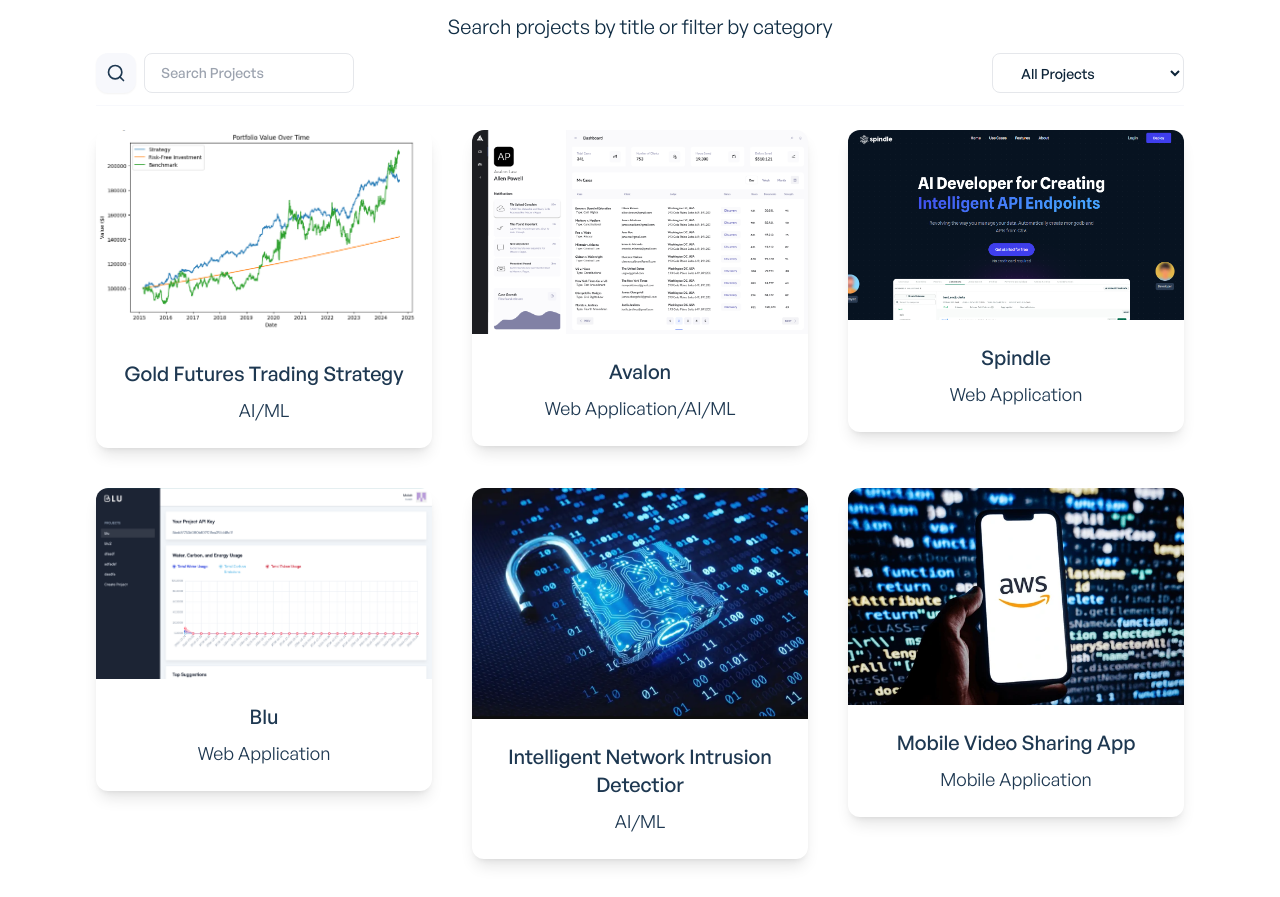
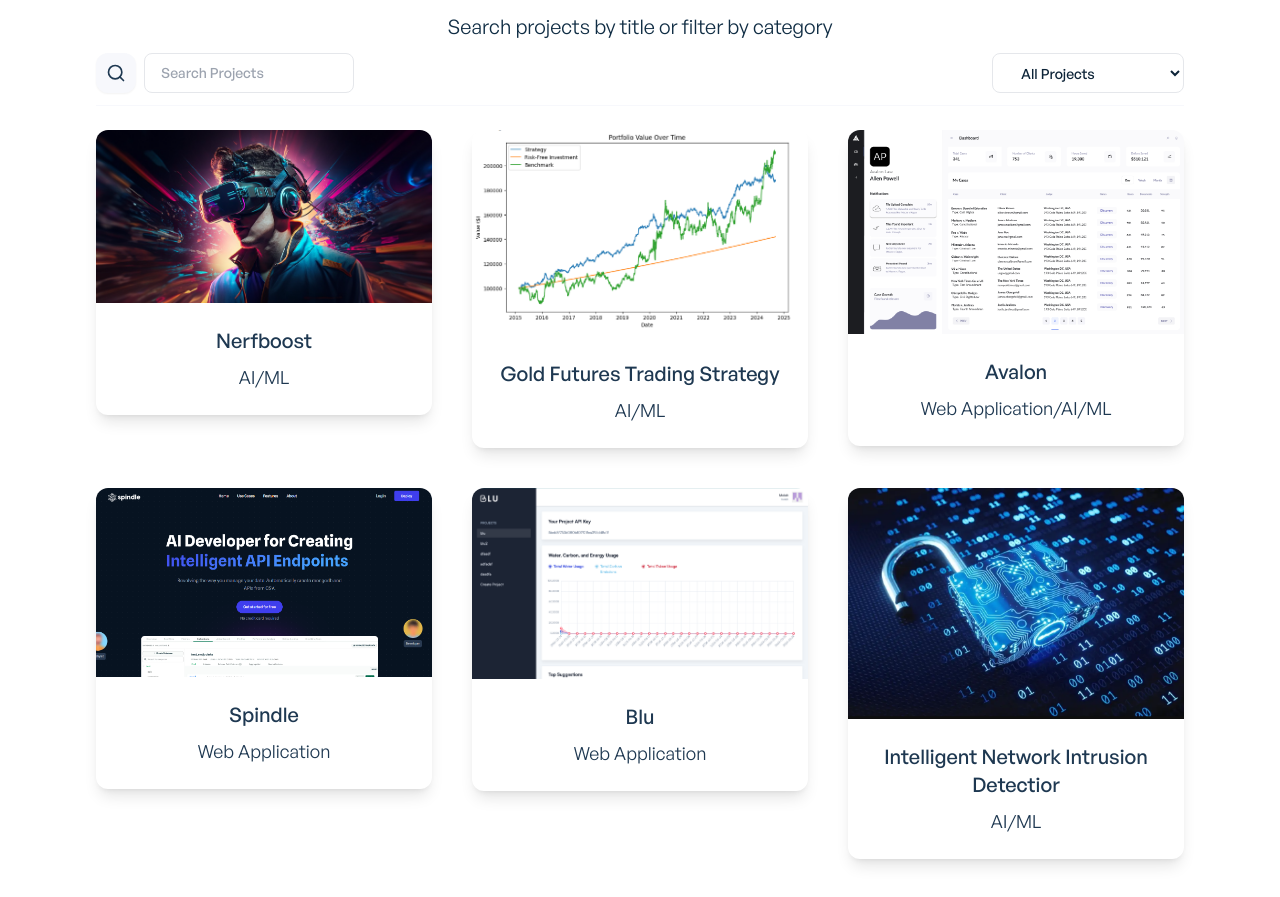
Before and after one commit to AkshayPappu/akshaypappu.github.io, a React (Create React App) app: page / in a window 1280 px wide. Shown: the part 980-1877 px from the top of the page. Built offline with nearby package versions, Linux system fonts and the light colour scheme.

Commit message:
added nerfboost project

```diff
--- a/src/data/projects.js
+++ b/src/data/projects.js
@@ -7,8 +7,16 @@ import NetworkImage from '../images/network-image.png';
 import MobileImage from '../images/mobile-image.png';
 import NutriverseImage from '../images/nutriverse-image.png';
 import NBAImage from '../images/nba-image.png';
+import NerfboostImage from '../images/nerfboost_image.png';
 
 export const projectsData = [
+	{
+		id: 0,
+		title: 'Nerfboost',
+		category: 'AI/ML',
+		img: NerfboostImage,
+		link: 'https://pypi.org/project/nerfboost/'
+	},
 	{
 		id: 1,
 		title: 'Gold Futures Trading Strategy',
```
Also changed, not shown: src/images/nerfboost_image.png (added).
